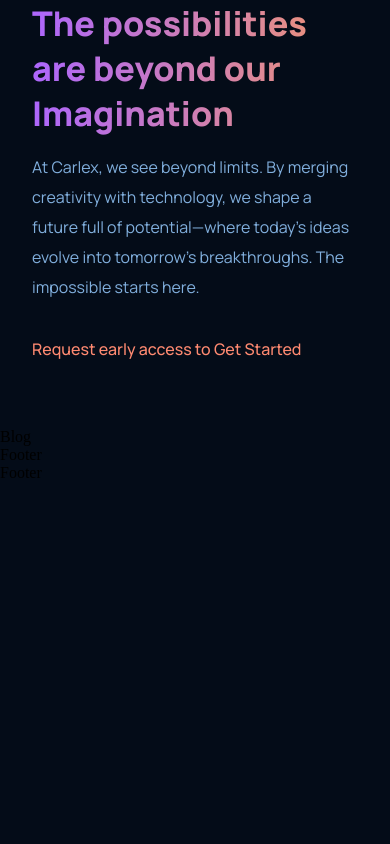
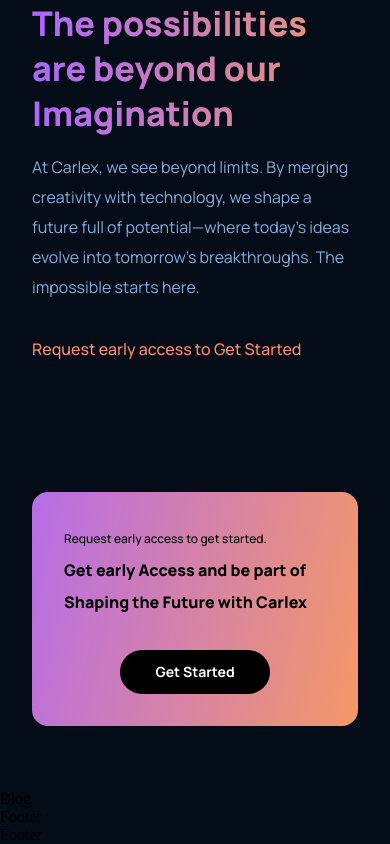
Before and after one commit to Endorze/ui-ux-page, a React (Vite) app: page / in a window 390 px wide. Shown: the part 4406-5250 px from the top of the page. Before the commit the page ends 4888 px from the top, so only its background shows below. Built offline with nearby package versions, Linux system fonts and the light colour scheme.

Commit message:
feat: Finished call to action section

```diff
--- a/src/components/cta/cta.module.css
+++ b/src/components/cta/cta.module.css
@@ -0,0 +1,73 @@
+.cta {
+    display: flex;
+    justify-content: space-between;
+    align-items: center;
+    flex-direction: row;
+    border-radius: 1rem;
+    padding: 2rem;
+    margin: 4rem;
+    background: var(--gradient-bar);
+}
+
+.ctaContent p {
+    font-family: var(--font-family);
+    font-size: 12px;
+    font-weight: 500;
+    line-height: 30px;
+}
+
+.ctaContent h3 {
+    font-family: var(--font-family);
+    font-size: 24px;
+    font-weight: 800;
+    line-height: 45px;
+}
+
+.ctaButton {
+    display: flex;
+    justify-content: center;
+    align-items: center;
+    margin-left: 2rem;
+
+}
+
+.ctaButton button{
+    font-family: var(--font-family);
+    color: white;
+    font-weight: bold;
+    font-size: 18px;
+    line-height: 30px;
+    padding: 0.5rem 1rem;
+    outline: 0;
+    cursor: pointer;
+    border: none;
+    border-radius: 40px;
+    background-color: #000000;
+    min-width: 150px;
+}
+
+@media screen and (max-width:650px) {
+    .cta {
+        flex-direction: column;
+    }
+
+    .ctaButton {
+        margin: 2rem 0 0;
+    }
+}
+
+@media screen and (max-width:550px) {
+    .cta {
+        margin: 4rem 2rem;
+    }
+
+    .ctaContent h3 {
+        font-size: 16px;
+        line-height: 32px;
+    }
+
+    .ctaButton button {
+        font-size: 14px;
+        line-height: 28px;
+    }
+}
--- a/src/components/cta/cta.tsx
+++ b/src/components/cta/cta.tsx
@@ -4,6 +4,15 @@
 const Cta: FC = () => {
     return (
         <div className={styles.cta}>
+            <div className={styles.ctaContent}>
+                <p>
+                    Request early access to get started.
+                </p>
+                <h3>Get early Access and be part of Shaping the Future with Carlex</h3>
+            </div>
+            <div className={styles.ctaButton}>
+                <button type="button">Get Started</button>
+            </div>
 
         </div>
     )
```
